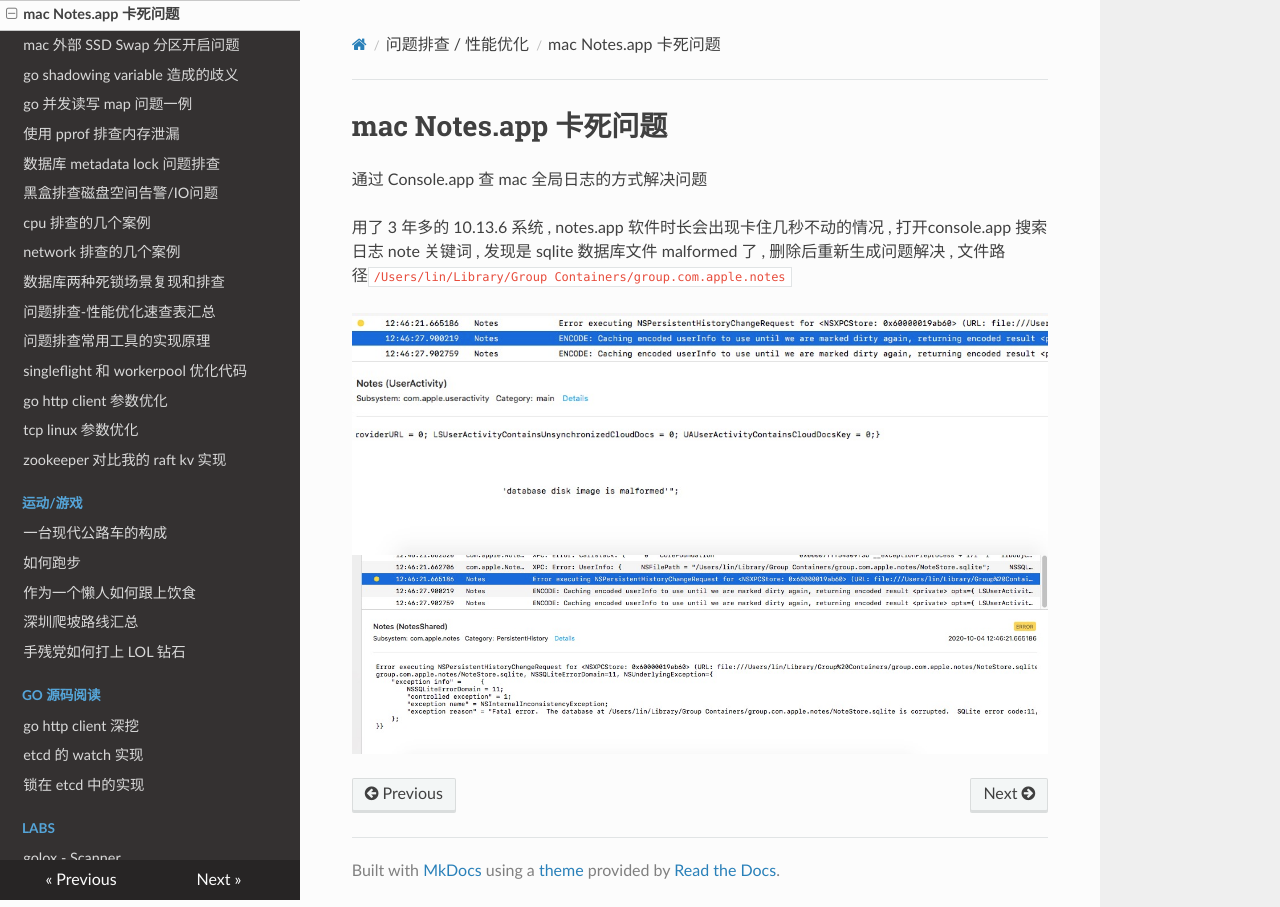
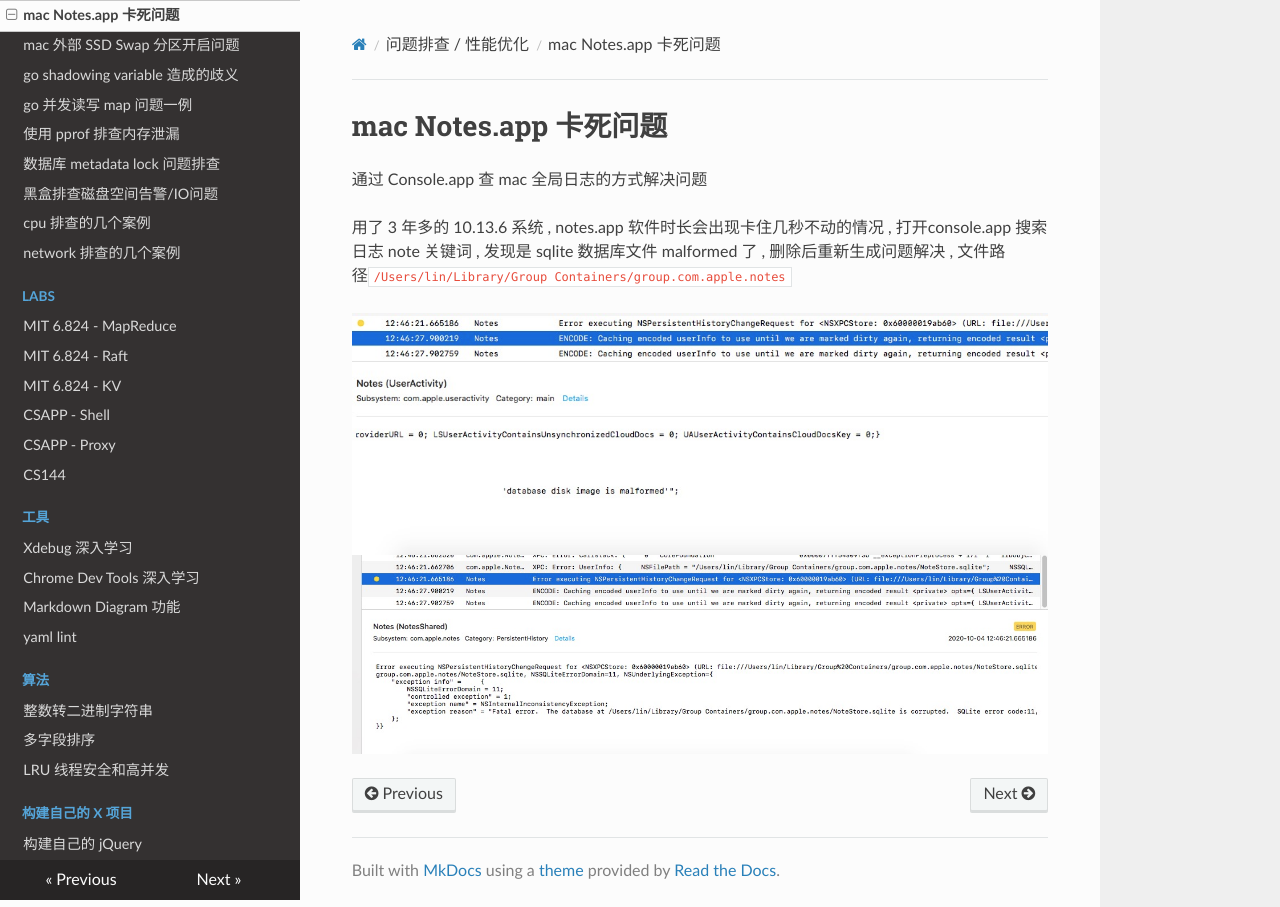
Before and after one commit to carlclone/nnblog, an MkDocs documentation site: the page built from docs/mac/mac-note-stalled.md, in a window 1280 px wide. Built offline with MkDocs 1.6.1, drawn with Linux system fonts in a browser that asks for light colours; nearby versions of some CDN libraries; a script that is not in the unit is left out.

Commit message:
延后部分TODO

```diff
--- a/mkdocs.yml
+++ b/mkdocs.yml
@@ -14,15 +14,6 @@ extra_javascript:
 #  - https://unpkg.com/mermaid@7.1.2/dist/mermaid.min.js
 nav:
   - 主页: index.md
-  - 重要提醒记录: too-much-folder/important-phase.md
-# step: golox , simpledb , xv6 , zk , etcd , and others
-#  - sports
-#      - bicycle Yinhu Mountain 15KM/H
-#      - bao'an park 10KM , 6 minute/km
-#  - 其他:
-#      - can write syscall be interrupted ?: /asd.md
-#      - 文件管理的方式(参考lox array 的作者博客): /asd.md
-# Go 虚拟内存为什么占用特别多
   - 问题排查 / 性能优化:
       - mac 网易云音乐 cpu 占用高问题排查: too-much-folder/netease-music-problem.md
       - mac Notes.app 卡死问题: mac/mac-note-stalled.md
@@ -34,10 +25,47 @@ nav:
       - 黑盒排查磁盘空间告警/IO问题: too-much-folder/black-box-io-problem.md
       - cpu 排查的几个案例: too-much-folder/black-box-cpu-high-problem.md
       - network 排查的几个案例: too-much-folder/black-box-network-problem.md
-      - 数据库两种死锁场景复现和排查: too-much-folder/db-deadlock.md
 
-      - 问题排查-性能优化速查表汇总: too-much-folder/troubleshooting-cheatsheet.md
-      - 问题排查常用工具的实现原理: too-much-folder/troubleshooting-tools-dig-deep.md
+          # 延后
+          #      - 数据库两种死锁场景复现和排查: too-much-folder/db-deadlock.md
+          #      - 问题排查-性能优化速查表汇总: too-much-folder/troubleshooting-cheatsheet.md
+          #      - 问题排查常用工具的实现原理: too-much-folder/troubleshooting-tools-dig-deep.md
+          #  - 重要提醒记录: too-much-folder/important-phase.md
+#      - singleflight 和 workerpool 优化代码 : too-much-folder/singleflight-workerpool.md
+#      - go http client 参数优化: too-much-folder/go-http-client-config.md
+#      - tcp linux 参数优化: too-much-folder/tcp-linux-config.md
+#      - zookeeper 对比我的 raft kv 实现: too-much-folder/zookeeper-vs-raft-kv.md
+
+          # step: golox , simpledb , xv6 , zk , etcd , and others
+          #  - sports
+          #      - bicycle Yinhu Mountain 15KM/H
+          #      - bao'an park 10KM , 6 minute/km
+          #  - 其他:
+          #      - can write syscall be interrupted ?: /asd.md
+          #      - 文件管理的方式(参考lox array 的作者博客): /asd.md
+#  - 运动/游戏:
+#        - 一台现代公路车的构成: sport/modern-bicycle-composition.md
+#        - 如何跑步: sport/run-the-right-way.md
+#        - 作为一个懒人如何跟上饮食: sport/eat.md
+#        - 深圳爬坡路线汇总: sport/shenzhen-mountain.md
+#        - 手残党如何打上 LOL 钻石: sport/lol-diamond.md
+#  - go 源码阅读:
+#        - go http client 深挖: too-much-folder/go-http-client-dig-deep.md
+#        - etcd 的 watch 实现: too-much-folder/etcd-watch.md
+#        - 锁在 etcd 中的实现: too-much-folder/etcd-watch.md
+            #      - http client and retryable http client: /asd.md
+            #      - copier: /asd.md
+            #      - singleflight: /asd.md
+            #      - serveHTTP , listenAndServe: /asd.md
+            #  - Go concurrency programming:
+            #      - concurrent read/write map bug: /asd.md
+            #  - distributed system:
+            #      - etcd: /asd.md
+            #      - zk: /asd.md
+            #      - spanner
+            #  - t100liked
+            #  - problem-solve / math
+            #      - 3blue1brown - youtube - problem solve
 
 
 
@@ -48,59 +76,31 @@ nav:
 #      - 服务器 CPU 检查手册: too-much-folder/black-box-cpu-problem.md
           #- 网络问题排查的一般思路: too-much-folder/network-problem-general-shooting.md
 
-      - singleflight 和 workerpool 优化代码 : too-much-folder/singleflight-workerpool.md
-      - go http client 参数优化: too-much-folder/go-http-client-config.md
-      - tcp linux 参数优化: too-much-folder/tcp-linux-config.md
-      - zookeeper 对比我的 raft kv 实现: too-much-folder/zookeeper-vs-raft-kv.md
 
-  - 运动/游戏:
-      - 一台现代公路车的构成: sport/modern-bicycle-composition.md
-      - 如何跑步: sport/run-the-right-way.md
-      - 作为一个懒人如何跟上饮食: sport/eat.md
-      - 深圳爬坡路线汇总: sport/shenzhen-mountain.md
-      - 手残党如何打上 LOL 钻石: sport/lol-diamond.md
 
-#  - 性能优化:
-  - go 源码阅读:
-      - go http client 深挖: too-much-folder/go-http-client-dig-deep.md
-      - etcd 的 watch 实现: too-much-folder/etcd-watch.md
-      - 锁在 etcd 中的实现: too-much-folder/etcd-watch.md
-#      - http client and retryable http client: /asd.md
-#      - copier: /asd.md
-#      - singleflight: /asd.md
-#      - serveHTTP , listenAndServe: /asd.md
-#  - Go concurrency programming:
-#      - concurrent read/write map bug: /asd.md
-#  - distributed system:
-#      - etcd: /asd.md
-#      - zk: /asd.md
-#      - spanner
-#  - t100liked
-#  - problem-solve / math
-#      - 3blue1brown - youtube - problem solve
   - labs:
-      - golox - Scanner: labs/golox/scanner.md
-      - golox - Parser: labs/golox/parser.md
-      - golox - Resolver: labs/golox/resolver.md
-      - golox - Intepreter: labs/golox/interpreter.md
-      - simpledb - HeapFileRead and SeqScan: labs/simpledb/heapfile-read-and-seqscan.md
-      - simpledb - Operators: labs/simpledb/operators.md
-      - simpledb - Query Optimization: labs/simpledb/query-optimization.md
+#      - golox - Scanner: labs/golox/scanner.md
+#      - golox - Parser: labs/golox/parser.md
+#      - golox - Resolver: labs/golox/resolver.md
+#      - golox - Intepreter: labs/golox/interpreter.md
+#      - simpledb - HeapFileRead and SeqScan: labs/simpledb/heapfile-read-and-seqscan.md
+#      - simpledb - Operators: labs/simpledb/operators.md
+#      - simpledb - Query Optimization: labs/simpledb/query-optimization.md
 #      - simpledb - Lock Manager and Concurrency Manager: labs/simpledb/lock-and-concurrency.md
-      - xv6 - utils: labs/xv6/utils.md
-      - xv6 - syscall: labs/xv6/syscall.md
+#      - xv6 - utils: labs/xv6/utils.md
+#      - xv6 - syscall: labs/xv6/syscall.md
       #      - xv6 - page table: labs/xv6/page-table.md
       - MIT 6.824 - MapReduce: labs/6824-mapreduce.md
       - MIT 6.824 - Raft: labs/6824-raft.md
       - MIT 6.824 - KV: labs/6824-kv.md
       - CSAPP - Shell: labs/csapp-shell.md
       - CSAPP - Proxy: labs/csapp-proxy.md
-      - beargit: labs/zombie-beargit.md
+#      - beargit: labs/zombie-beargit.md
       - CS144: labs/cs144.md
-      - CS144-lab0: labs/cs144.md
-      - CS144-lab1: labs/cs144.md
-      - CS144-lab2: labs/cs144.md
-      - CS144-lab3: labs/cs144.md
+#      - CS144-lab0: labs/cs144.md
+#      - CS144-lab1: labs/cs144.md
+#      - CS144-lab2: labs/cs144.md
+#      - CS144-lab3: labs/cs144.md
 #      - CS144: labs/cs144-lab4-rework.md
 #      - CS144: labs/cs144-lab5.md
 #      - CS144: labs/cs144-lab6.md
@@ -122,13 +122,13 @@ nav:
       - 整数转二进制字符串: algos/int-to-binary-str.md
       - 多字段排序: algos/multiple-field-sort.md
       - LRU 线程安全和高并发: algos/lru-cache-go.md
-      - t100-0x-asd: algos/t100-0x-asd.md
+#      - t100-0x-asd: algos/t100-0x-asd.md
 #      - 一维数组 parent child 转多维树状数组: asd.md
 #      - 抖音那道树题: asd.md
-  - 数学/逻辑:
-      - 和波利亚学解题: problem-solve/learn-problem-solve-with-polya.md
-      - 计数和概率: problem-solve/probability.md
-      - 逻辑: problem-solve/逻辑智力题.md
+#  - 数学/逻辑:
+#      - 和波利亚学解题: problem-solve/learn-problem-solve-with-polya.md
+#      - 计数和概率: problem-solve/probability.md
+#      - 逻辑: problem-solve/逻辑智力题.md
   - 构建自己的 X 项目:
       - 构建自己的 jQuery: build-my-own-x/jquery.md
       - 构建自己的 PHP 框架: build-my-own-x/php-framework.md
```
